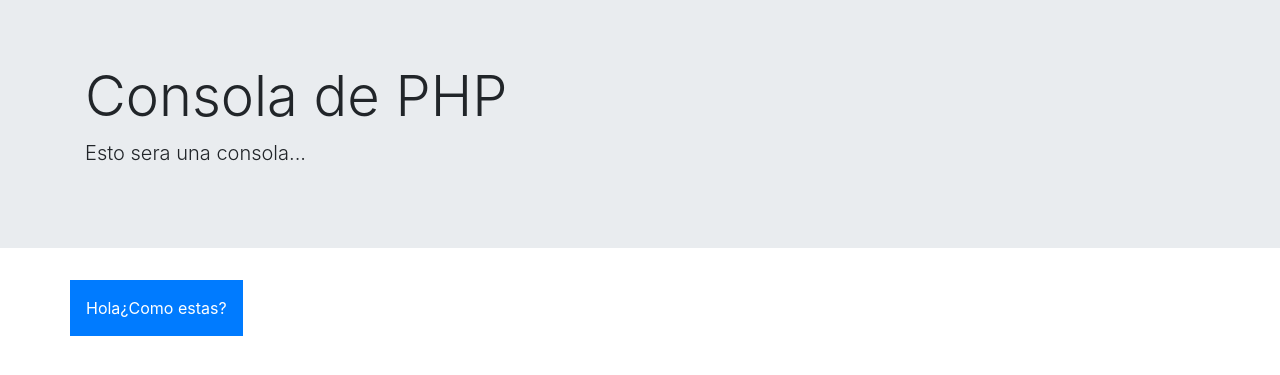
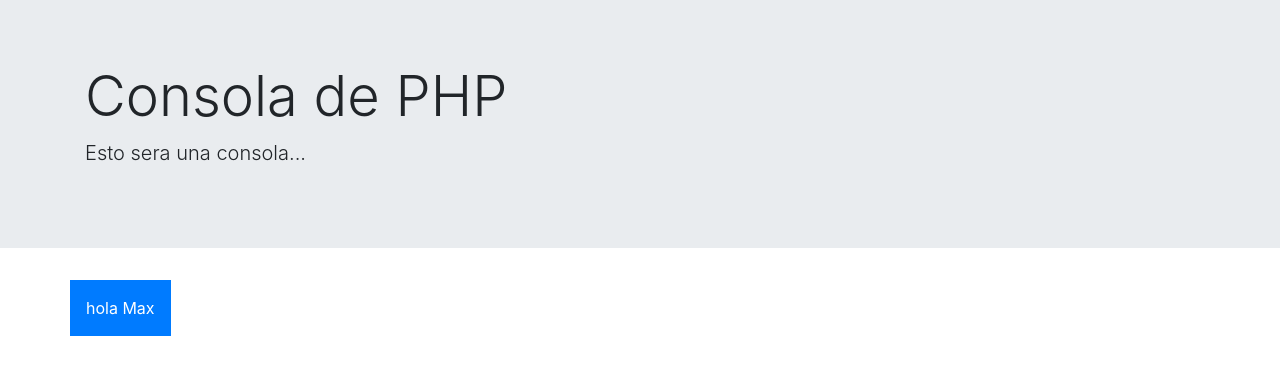
Before and after one commit to Y9ISON/PhpLaravel, a PHP site: page / in a window 1280 px wide. Shown: the part 57-432 px from the top of the page. Run offline with PHP 8.4, Linux system fonts and the light colour scheme.

Commit message:
Se modifican linea php

```diff
--- a/index.php
+++ b/index.php
@@ -28,7 +28,8 @@
       <div class="row">
         <div class="p-3 mb-2 bg-primary text-white">
 <?php
-echo "Hola¿Como estas?";
+$name = "Max";
+echo "hola " . $name;
 ?>
         </div>
       </div>
```
